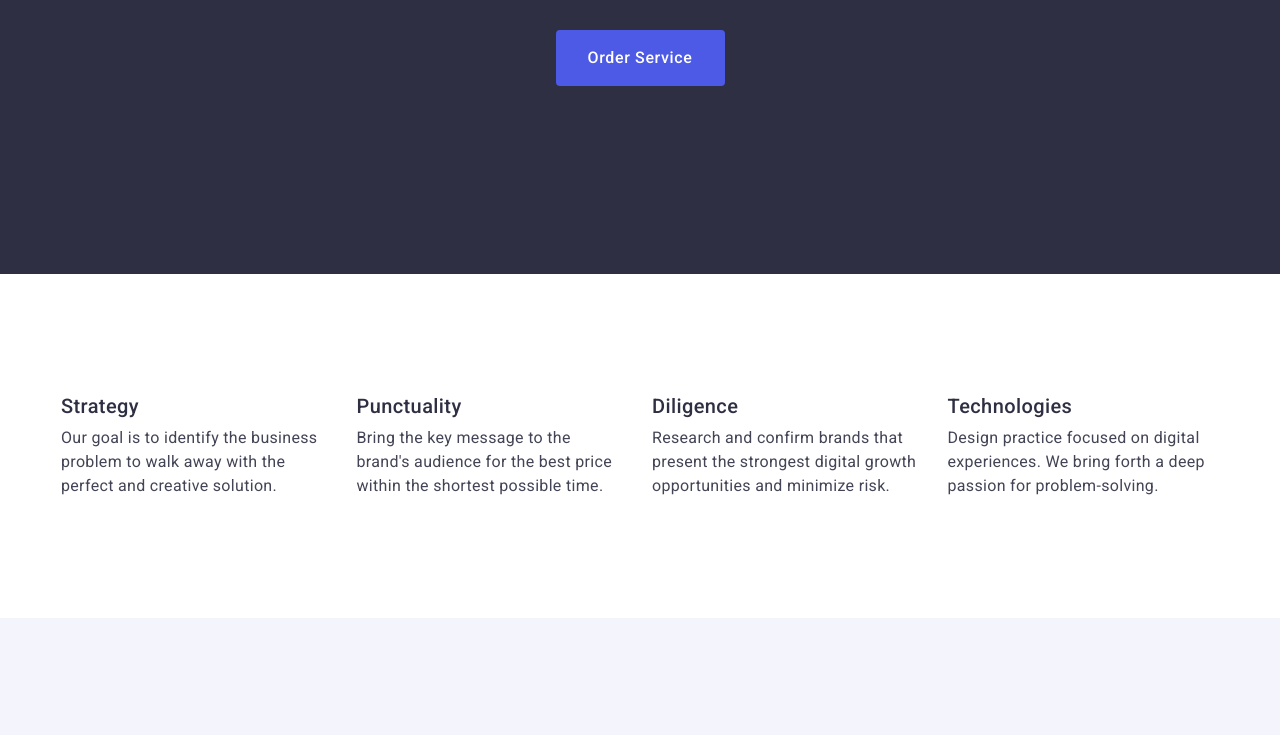
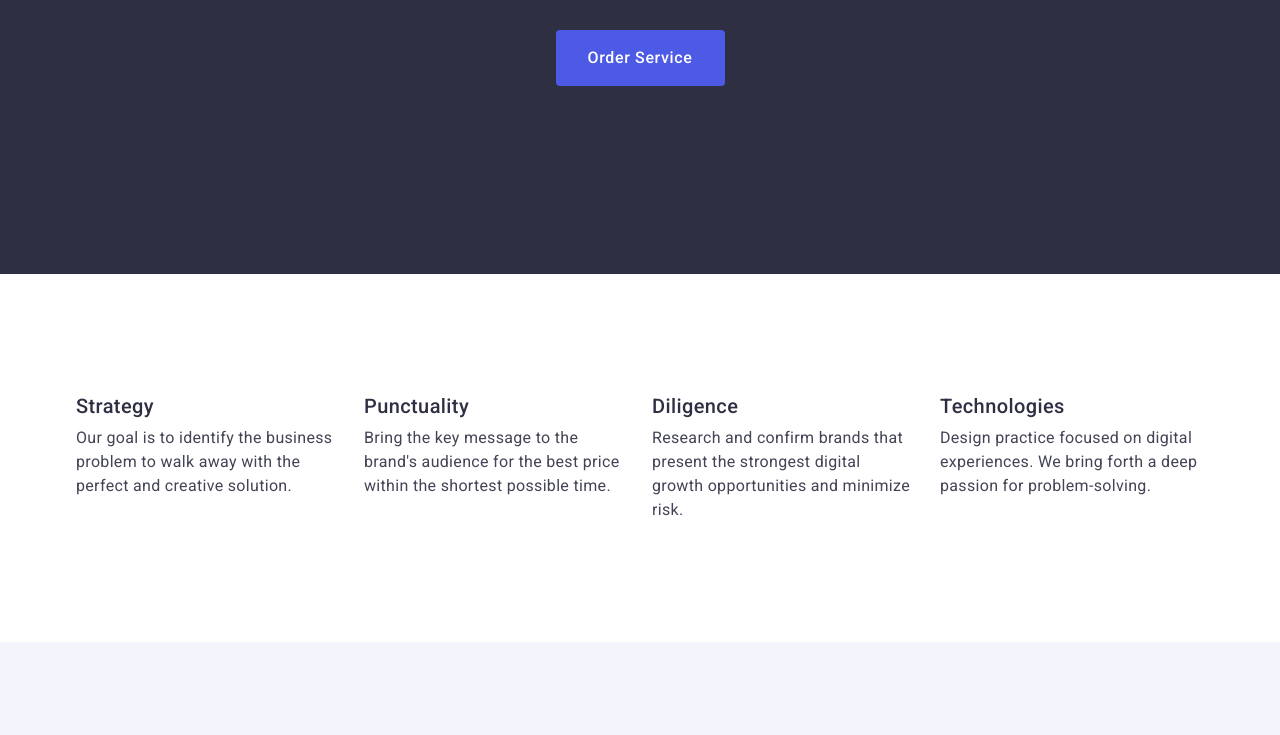
Before and after one commit to SelenaAnya/goit-markup-hw-03, a plain HTML site: page index.html in a window 1280 px wide. Shown: the part 399-1134 px from the top of the page. Drawn offline with nearby package versions, Linux system fonts and the light colour scheme.

Commit message:
11111121

```diff
--- a/css/styles.css
+++ b/css/styles.css
@@ -70,7 +70,7 @@ button {
 .container {
     width: 1158px;
     margin: 0 auto;
-    /* padding: 0 15px; */
+    padding: 0 15px;
 }
 
 img {
```
